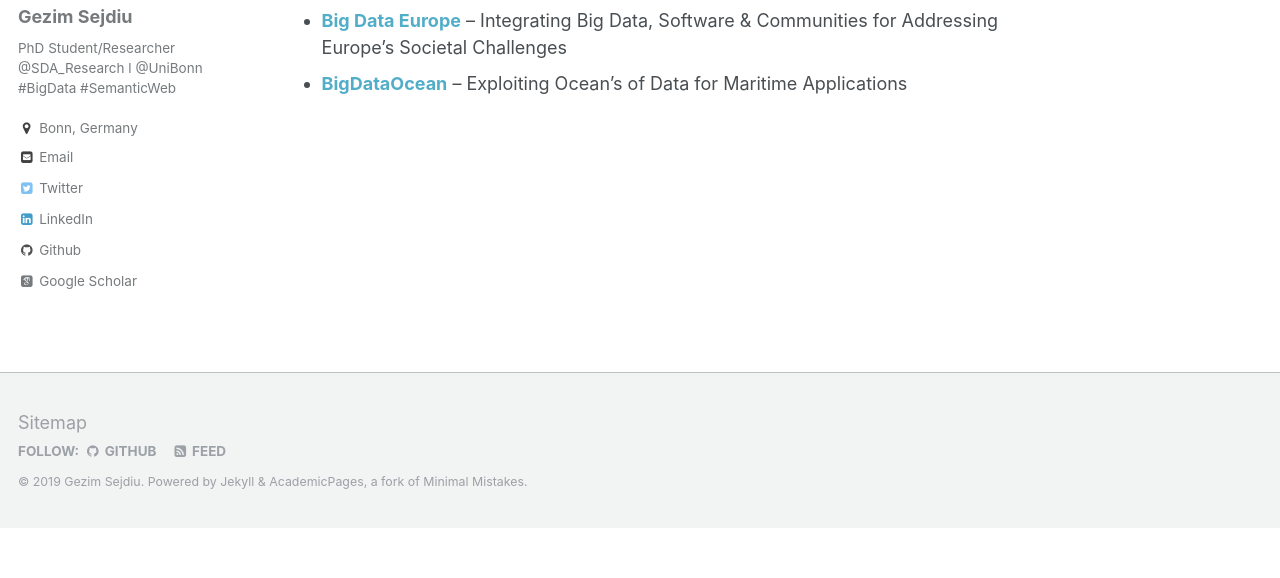
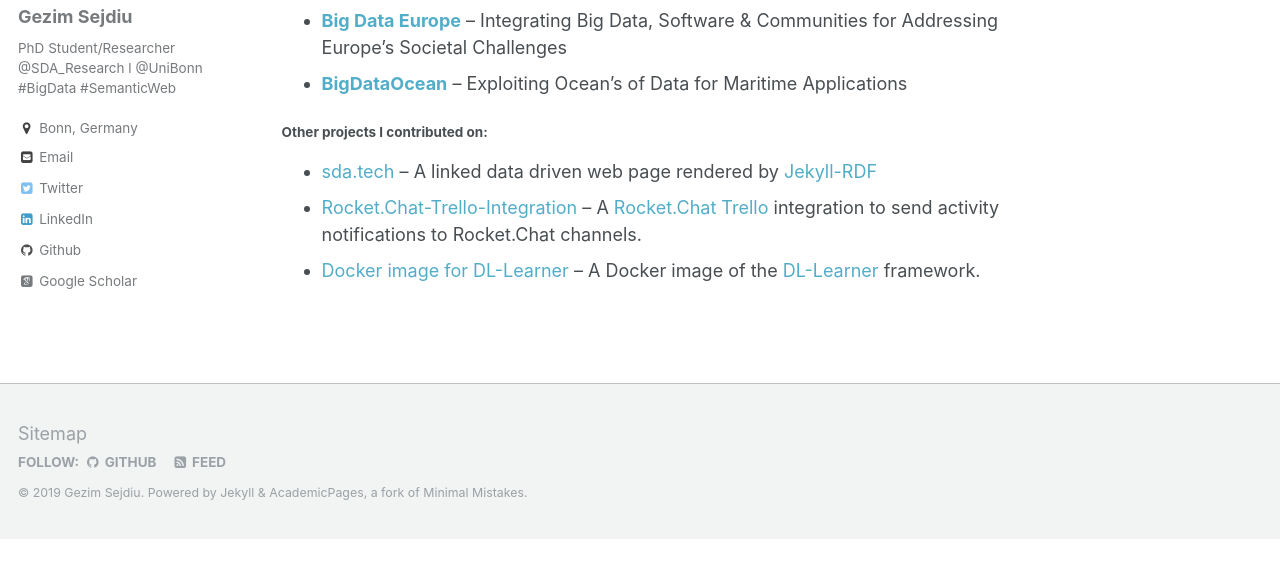
Before and after one commit to GezimSejdiu/gezimsejdiu.github.io, a Jekyll site: the page built from _pages/projects.md, in a window 1280 px wide, cut to the strip 297-875 px from the top of the page. Built offline with Jekyll 4.4.1, drawn with Linux system fonts in a browser that asks for light colours; some web fonts are replaced.

Commit message:
Add other project I contributed on as well

```diff
--- a/_pages/projects.md
+++ b/_pages/projects.md
@@ -8,3 +8,9 @@
 * **[Boost4.0](http://boost40.eu/)** – Big Data Value Spaces for COmpetitiveness of European COnnected Smart FacTories 4.0
 * **[Big Data Europe](https://www.big-data-europe.eu/)** – Integrating Big Data, Software & Communities for Addressing Europe’s Societal Challenges
 * **[BigDataOcean](http://www.bigdataocean.eu/)** – Exploiting Ocean’s of Data for Maritime Applications
+
+
+##### Other projects I contributed on:
+* [sda.tech](https://github.com/SmartDataAnalytics/sda.tech) – A linked data driven web page rendered by [Jekyll-RDF](https://github.com/white-gecko/jekyll-rdf)
+* [Rocket.Chat-Trello-Integration](https://github.com/GezimSejdiu/Rocket.Chat-Trello-Integration) – A [Rocket.Chat](https://rocket.chat/) [Trello](https://trello.com/) integration to send activity notifications to Rocket.Chat channels.
+* [Docker image for DL-Learner](https://github.com/SmartDataAnalytics/DL-Learner/tree/develop/docker) – A Docker image of the [DL-Learner](https://github.com/SmartDataAnalytics/DL-Learner) framework.
```
